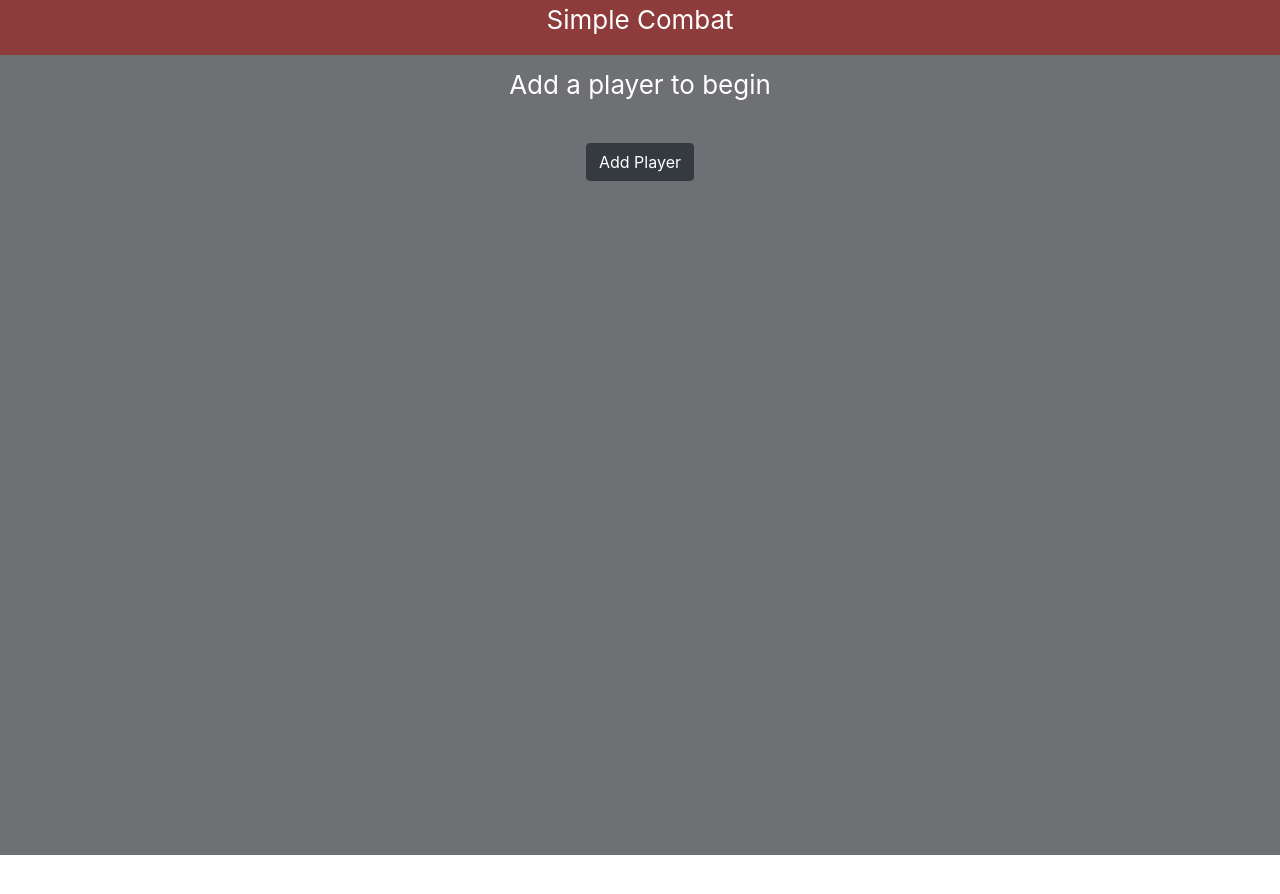
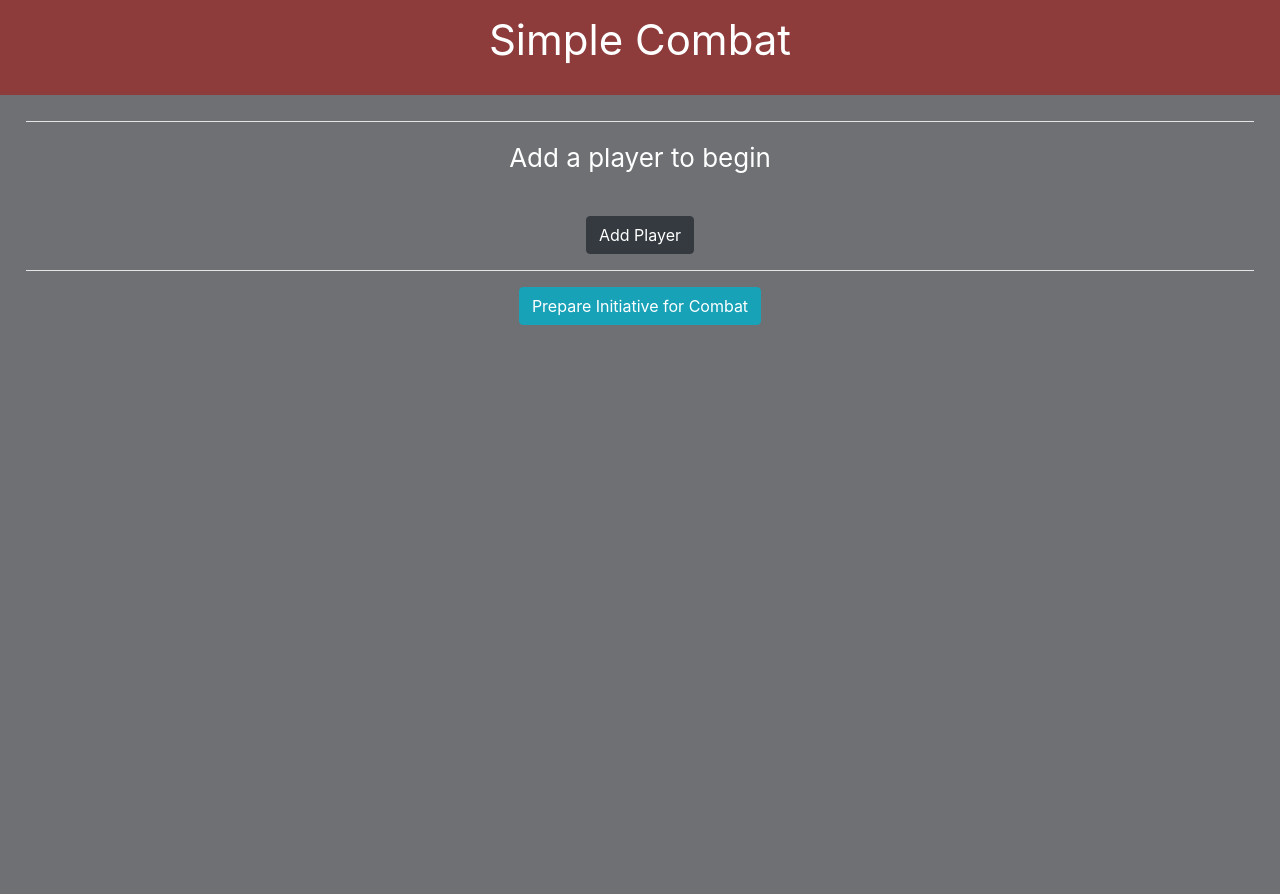
Before and after one commit to michaelstanfa/easycombat, a React (Create React App) app: page / in a window 1280 px wide. Before the commit the page ends 855 px from the top, so only its background shows below. Built offline with nearby package versions, Linux system fonts and the light colour scheme.

Commit message:
getting ready for the second modal and setting up initiative...

```diff
--- a/src/App.css
+++ b/src/App.css
@@ -51,13 +51,25 @@ s
 }
 
 table {
-  border-spacing: 1em;
-  margin: 1rem auto;
+  padding: 2px;
+  border: 2px;
+  text-align: center;
+  display: block;
+  overflow-x: auto;
+  border-collapse: collapse;
 }
-td {
+
+tr {
+  display: table-row;
+  vertical-align: inherit;
+  border-color: inherit;
+  border-top: 1px solid rgb(121, 119, 119);
+  border-bottom: 1px solid rgb(121, 119, 119);
+}
+
+td, th {
   padding: 1rem 1.2rem;
-  border-radius: 6px;
-  border: 1px solid rgb(5, 0, 0);
+
 }
 
 #border-separate {
@@ -139,3 +151,12 @@ fieldset {
   vertical-align: center;
   padding-left: 1rem;
 }
+
+hr {
+  border: 0;
+  clear:both;
+  display:block;
+  width: 96%;
+  background-color:#ffffff;
+  height: 1px;
+}
--- a/src/App.js
+++ b/src/App.js
@@ -56,9 +56,47 @@ class CharacterCards extends React.Component {
       return(<div>Add a player to begin</div>);
     }
     //adding key=1 gets ride of the key issue even though it does absolutely nothing
-    return(<div key='1' className="card-group">{cards}</div>);
+    return(<div>Characters<hr className='white'/><div key='1' className="card-group">{cards}</div></div>);
   }
 
+}
+
+class CharacterList extends React.Component {
+
+  renderCharacterLineItem(character, key) {
+
+    return(
+      <tr>
+        <td>{character.name}</td>
+        <td>
+        <input key={key} required className = 'modal-input-text' type="text" pattern="\d*" name="initiative" value={character.initiative} onChange={this.props.handlePlayerInputChange}></input>
+        </td>
+      </tr>
+      )
+  }
+
+  render() {
+    let items = [];
+    let iterator = 0;
+
+    this.props.characters.forEach(characterData => {
+      items = items.concat(this.renderCharacterLineItem(characterData, iterator));
+      iterator ++;
+    });
+
+    return(
+      <table>
+        <tbody>
+        <tr>
+          <th>Player</th>
+          <th>Initiative</th>
+          <th>Roll</th>
+        </tr>
+          {items}
+        </tbody>
+      </table>
+    )
+  }
 }
 
 class App extends React.Component {
@@ -71,9 +109,11 @@ class App extends React.Component {
         hp: 0,
         armorclass: 0,
         spellsavedc: 0,
-        friendOrFoe: "Friend"
+        friendOrFoe: "Friend",
+        initiative: 0
       },
       show: false,
+      showCombatPrep: false,
       history: [{
         characters: []
       }],
@@ -81,8 +121,11 @@ class App extends React.Component {
 
     };
 
+    this.handleCloseCombatPrep = this.handleCloseCombatPrep.bind(this);
+    this.handleOpenCombatPrep = this.handleOpenCombatPrep.bind(this);
     this.handleSubmitNewPlayer = this.handleSubmitNewPlayer.bind(this);
     this.handleNewPlayerInputChange = this.handleNewPlayerInputChange.bind(this);
+    this.handlePlayerInputChange = this.handlePlayerInputChange.bind(this);
     this.handleClose = this.handleClose.bind(this);
     this.handleOpen = this.handleOpen.bind(this);
     this.setShow = this.setShow.bind(this);
@@ -98,6 +141,17 @@ class App extends React.Component {
     })
   }
 
+  handlePlayerInputChange(event) {
+    console.log(event.target);
+    this.setState(prevState => {
+      console.log(prevState);
+      console.log(prevState.history);
+      let oldState = {...prevState};
+      oldState.character[event.target.name] = event.target.value;
+      return oldState;
+    })
+  }
+
   handleSubmitNewPlayer(event) {
 
     let blankCharacter = {
@@ -105,7 +159,8 @@ class App extends React.Component {
       hp: 0,
       armorclass: 0,
       spellsavedc: 0,
-      friendOrFoe: "Friend"
+      friendOrFoe: "Friend",
+      initiative: 0,
     }
 
     const history = this.state.history.slice();
@@ -116,7 +171,8 @@ class App extends React.Component {
       'hp': this.state.character.hp,
       'armorclass': this.state.character.armorclass,
       'spellsavedc': this.state.character.spellsavedc,
-      'friendOrFoe': this.state.character.friendOrFoe
+      'friendOrFoe': this.state.character.friendOrFoe,
+      'initiative': this.state.character.initiative
     }
 
     if(this.state.startedCharacters) {
@@ -129,14 +185,12 @@ class App extends React.Component {
       character: blankCharacter,
       show: this.state.show,
       history: characters,
-      startedCharacters: true
+      startedCharacters: true,
     })
 
     event.preventDefault();
     this.setShow(false);
   }
-
-
 
   setShow(show) {
     this.setState({show: show});
@@ -150,6 +204,18 @@ class App extends React.Component {
     this.setShow(false);
   }
 
+  setShowCombatPrep(show) {
+    this.setState({showCombatPrep: show});
+  }
+
+  handleOpenCombatPrep() {
+    this.setShowCombatPrep(true);
+  }
+
+  handleCloseCombatPrep() {
+    this.setShowCombatPrep(false);
+  }
+
   render() {
 
     return (
@@ -158,7 +224,7 @@ class App extends React.Component {
 
         <header className="App-header">
 
-
+        <hr/>
 
           <CharacterCards
             characters={this.state.history}
@@ -167,6 +233,13 @@ class App extends React.Component {
           <br/>
           <Button variant="dark" onClick={this.handleOpen}>
             Add Player
+          </Button>
+
+          <hr/>
+
+
+          <Button variant="info" onClick={this.handleOpenCombatPrep}>
+            Prepare Initiative for Combat
           </Button>
 
           <Modal
@@ -190,9 +263,37 @@ class App extends React.Component {
               <Modal.Footer>
                 <Button variant="secondary" onClick = {this.handleClose}>Close</Button>
               </Modal.Footer>
-          {/* </Modal.Dialog> */}
+
             </Modal>
+
+            {/* combat modal */}
+
+            <Modal
+              show = {this.state.showCombatPrep}
+              onHide = {this.handleCloseCombatPrep}
+              backdrop = "static"
+          >
+              {/* <Modal.Dialog> */}
+              <Modal.Header closeButton>
+                <Modal.Title>Combat Initiative Setup</Modal.Title>
+              </Modal.Header>
+
+              <Modal.Body>
+                <CharacterList
+                  handlePlayerInputChange = {this.handlePlayerInputChange}
+                  characters={this.state.history}
+                />
+              </Modal.Body>
+
+              <Modal.Footer>
+                <Button variant="secondary" onClick = {this.handleCloseCombatPrep}>Close</Button>
+              </Modal.Footer>
+
+            </Modal>
+
         </header>
+
+
       </div>
     );
   }
--- a/src/Banner.css
+++ b/src/Banner.css
@@ -1,22 +1,20 @@
-.Banner {
+.Header {
   text-align: center;
-}
 
-@media (prefers-reduced-motion: no-preference) {
-  .App-logo {
-    animation: App-logo-spin infinite 20s linear;
-  }
 }
 
 .Banner-header {
+  text-align: center;
+  padding-top: 1vmin;
+  padding-bottom: 1vmin;
   background-color: #8d3b3b;
   display: flex;
   flex-direction: column;
   align-items: center;
   justify-content: center;
-  font-size: calc(10px + 2vmin);
+  font-size: calc(10px + 4vmin);
   color: white;
-  position: sticky;
+  position: flex;
 }
 
 .Banner-link {
```
Also changed, not shown: 1 other file (tests, documents, lock files or other folders). Lines whose indentation alone changed are shown as unchanged.
